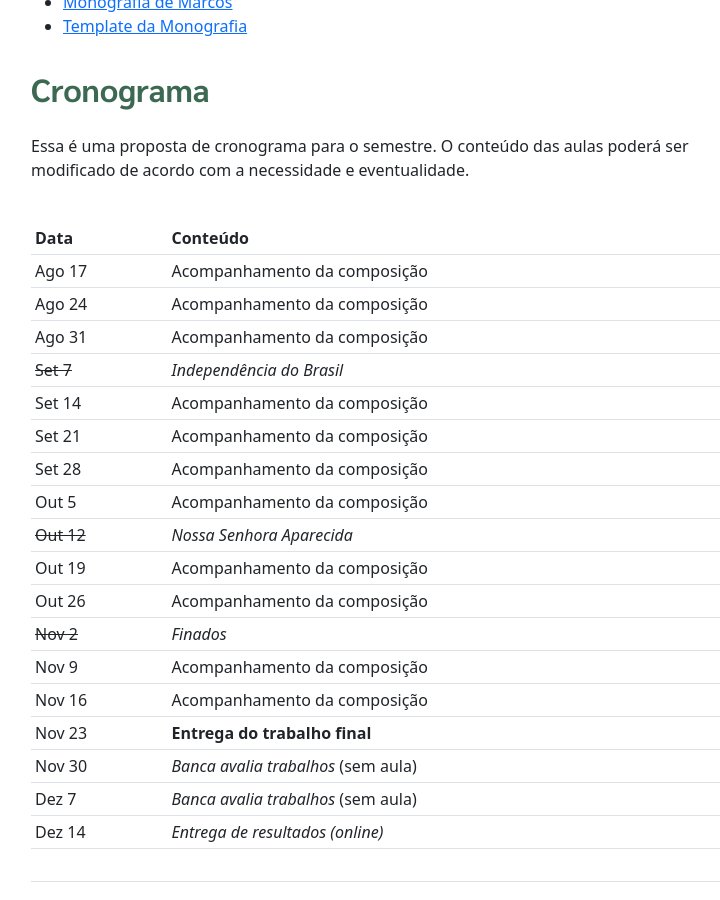
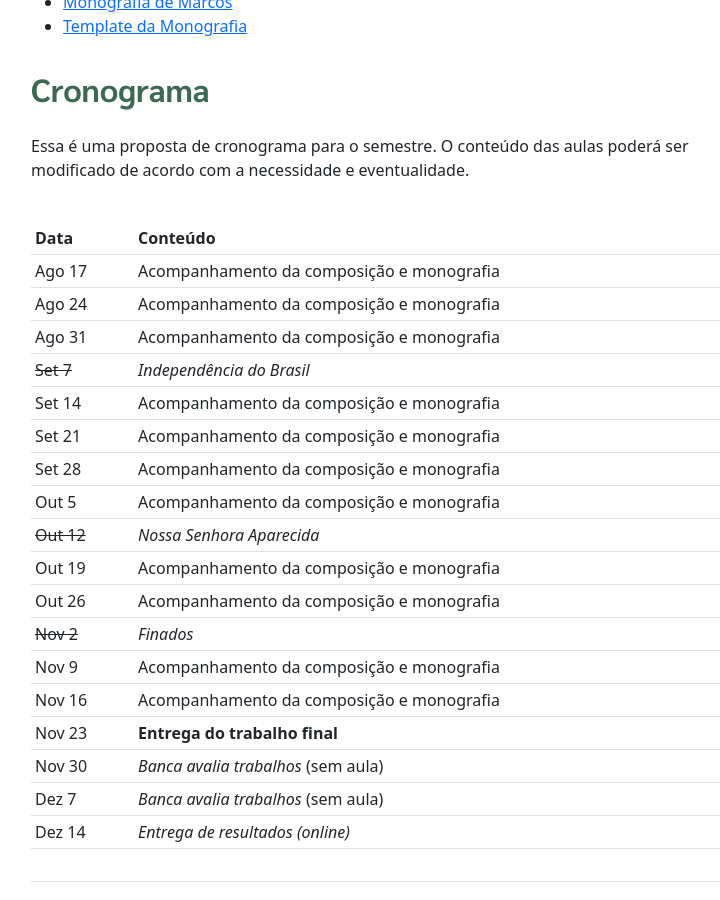
Before and after one commit to pedrokroger/pedrokroger.github.io, a Jekyll site: the page built from pages/musb19-comp10.md, in a window 1280 px wide and 900 px high, scrolled down 1731 px. Shown: the whole window, without its empty margins (51-771 px from the left). Built offline with Jekyll 4.4.1, drawn with Linux system fonts in a browser that asks for light colours.

Commit message:
Acrescenta monografia no cronograma de composição

```diff
--- a/pages/musb19-comp10.md
+++ b/pages/musb19-comp10.md
@@ -77,24 +77,24 @@ A monografia será trabalhada nas aulas de composição.
 Essa é uma proposta de cronograma para o semestre. O conteúdo das aulas poderá
 ser modificado de acordo com a necessidade e eventualidade.
 
-| Data              | Conteúdo                            |
-|-------------------|-------------------------------------|
-| Ago 17            | Acompanhamento da composição        |
-| Ago 24            | Acompanhamento da composição        |
-| Ago 31            | Acompanhamento da composição        |
-| <del>Set 7</del>  | *Independência do Brasil*           |
-| Set 14            | Acompanhamento da composição        |
-| Set 21            | Acompanhamento da composição        |
-| Set 28            | Acompanhamento da composição        |
-| Out 5             | Acompanhamento da composição        |
-| <del>Out 12</del> | *Nossa Senhora Aparecida*           |
-| Out 19            | Acompanhamento da composição        |
-| Out 26            | Acompanhamento da composição        |
-| <del>Nov 2</del>  | *Finados*                           |
-| Nov 9             | Acompanhamento da composição        |
-| Nov 16            | Acompanhamento da composição        |
-| Nov 23            | **Entrega do trabalho final**       |
-| Nov 30            | *Banca avalia trabalhos* (sem aula) |
-| Dez 7             | *Banca avalia trabalhos* (sem aula) |
-| Dez 14            | *Entrega de resultados (online)*    |
-|                   |                                     |
+| Data              | Conteúdo                                  |
+|-------------------|-------------------------------------------|
+| Ago 17            | Acompanhamento da composição e monografia |
+| Ago 24            | Acompanhamento da composição e monografia |
+| Ago 31            | Acompanhamento da composição e monografia |
+| <del>Set 7</del>  | *Independência do Brasil*                 |
+| Set 14            | Acompanhamento da composição e monografia |
+| Set 21            | Acompanhamento da composição e monografia |
+| Set 28            | Acompanhamento da composição e monografia |
+| Out 5             | Acompanhamento da composição e monografia |
+| <del>Out 12</del> | *Nossa Senhora Aparecida*                 |
+| Out 19            | Acompanhamento da composição e monografia |
+| Out 26            | Acompanhamento da composição e monografia |
+| <del>Nov 2</del>  | *Finados*                                 |
+| Nov 9             | Acompanhamento da composição e monografia |
+| Nov 16            | Acompanhamento da composição e monografia |
+| Nov 23            | **Entrega do trabalho final**             |
+| Nov 30            | *Banca avalia trabalhos* (sem aula)       |
+| Dez 7             | *Banca avalia trabalhos* (sem aula)       |
+| Dez 14            | *Entrega de resultados (online)*          |
+|                   |                                           |
```
